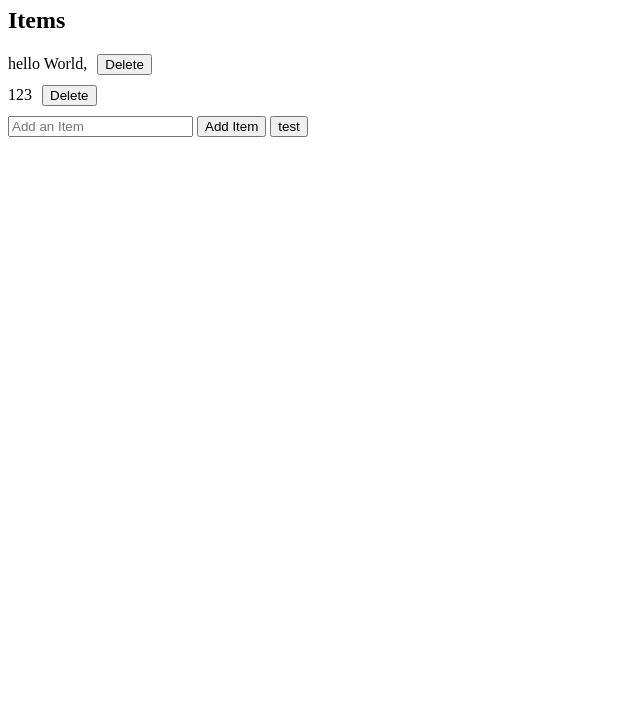
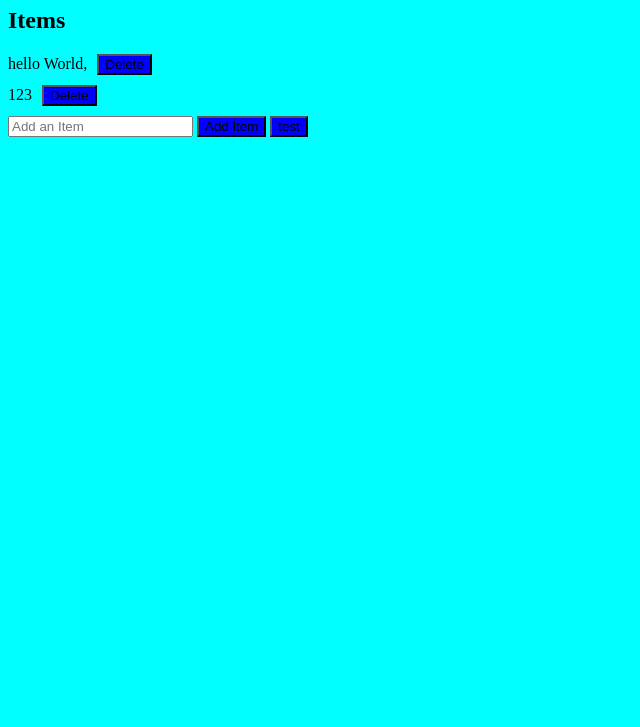
Before and after one commit to Faf2f/Faf2f.github.io, a plain HTML site: page index.html in a window 1280 px wide. Shown: the part 73-800 px from the top of the page, without its empty margins (0-640 px from the left). Drawn offline with Linux system fonts and the light colour scheme.

Commit message:
Style Sheet added

```diff
--- a/index.html
+++ b/index.html
@@ -2,6 +2,7 @@
 <html lang="en">
 <head>
     <title>TODO List</title>
+    <link rel="stylesheet" href="style.css">
 </head>
 <body>
     <h1>TODO List</h1>
--- /dev/null
+++ b/style.css
@@ -0,0 +1,7 @@
+body{
+    background-color: aqua;
+}
+
+button{
+    background-color: blue;
+}
```
